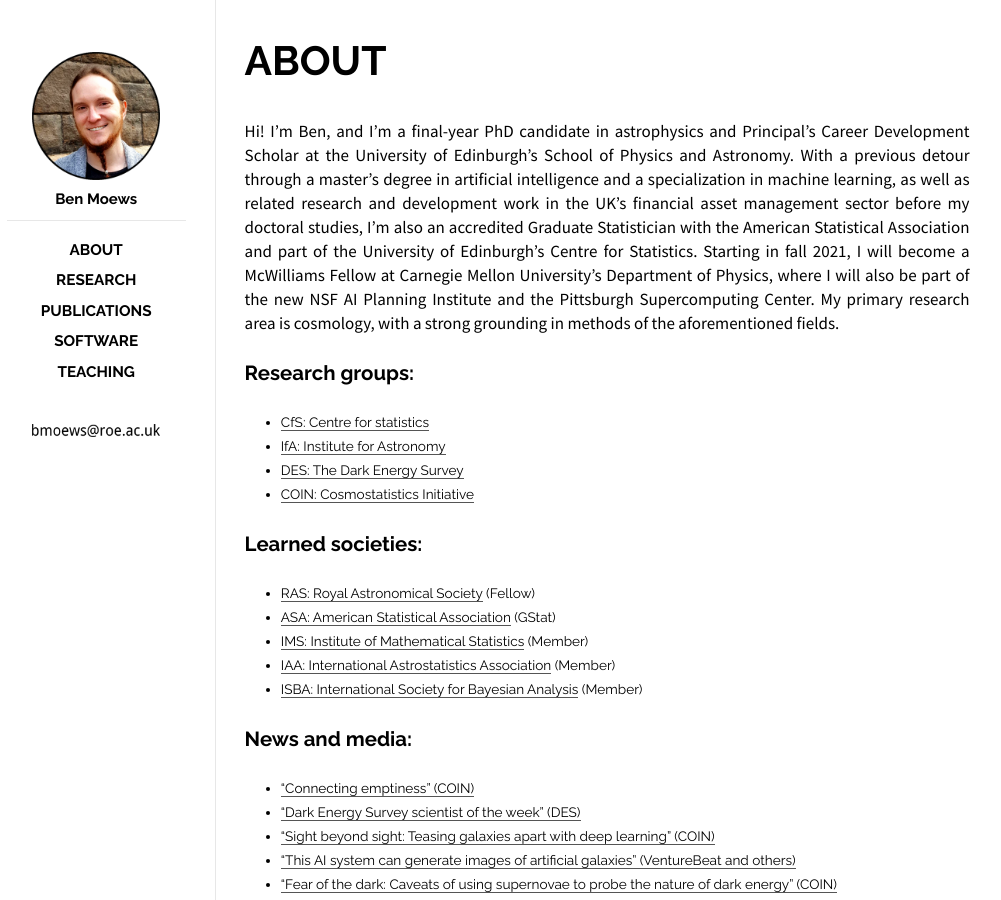
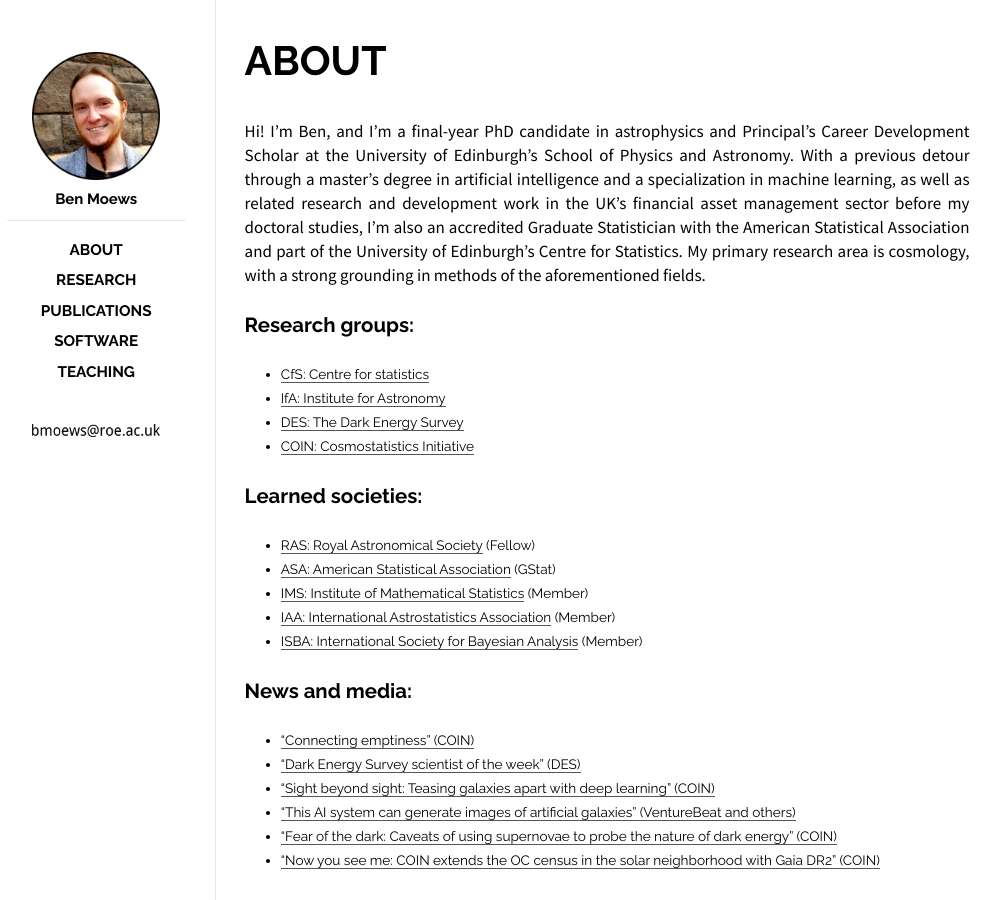
Before and after one commit to moews/moews.github.io, a Jekyll site: the page built from _posts/2017-03-27-about.md, in a window 1280 px wide. Shown: the whole page, without its empty margins (143-1144 px from the left). Built offline with Jekyll 4.4.1, drawn with Linux system fonts in a browser that asks for light colours.

Commit message:
Update 2017-03-27-about.md

```diff
--- a/_posts/2017-03-27-about.md
+++ b/_posts/2017-03-27-about.md
@@ -7,7 +7,7 @@
 ---
 
 <br>
-Hi! I'm Ben, and I'm a final-year PhD candidate in astrophysics and Principal's Career Development Scholar at the University of Edinburgh's School of Physics and Astronomy. With a previous detour through a master's degree in artificial intelligence and a specialization in machine learning, as well as related research and development work in the UK's financial asset management sector before my doctoral studies, I'm also an accredited Graduate Statistician with the American Statistical Association and part of the University of Edinburgh's Centre for Statistics. Starting in fall 2021, I will become a McWilliams Fellow at Carnegie Mellon University's Department of Physics, where I will also be part of the new NSF AI Planning Institute and the Pittsburgh Supercomputing Center. My primary research area is cosmology, with a strong grounding in methods of the aforementioned fields.
+Hi! I'm Ben, and I'm a final-year PhD candidate in astrophysics and Principal's Career Development Scholar at the University of Edinburgh's School of Physics and Astronomy. With a previous detour through a master's degree in artificial intelligence and a specialization in machine learning, as well as related research and development work in the UK's financial asset management sector before my doctoral studies, I'm also an accredited Graduate Statistician with the American Statistical Association and part of the University of Edinburgh's Centre for Statistics.<!-- Starting in fall 2021, I will become a McWilliams Fellow at Carnegie Mellon University's Department of Physics, where I will also be part of the new NSF AI Planning Institute and the Pittsburgh Supercomputing Center.--> My primary research area is cosmology, with a strong grounding in methods of the aforementioned fields.
 
 ## Research groups:
 
```
